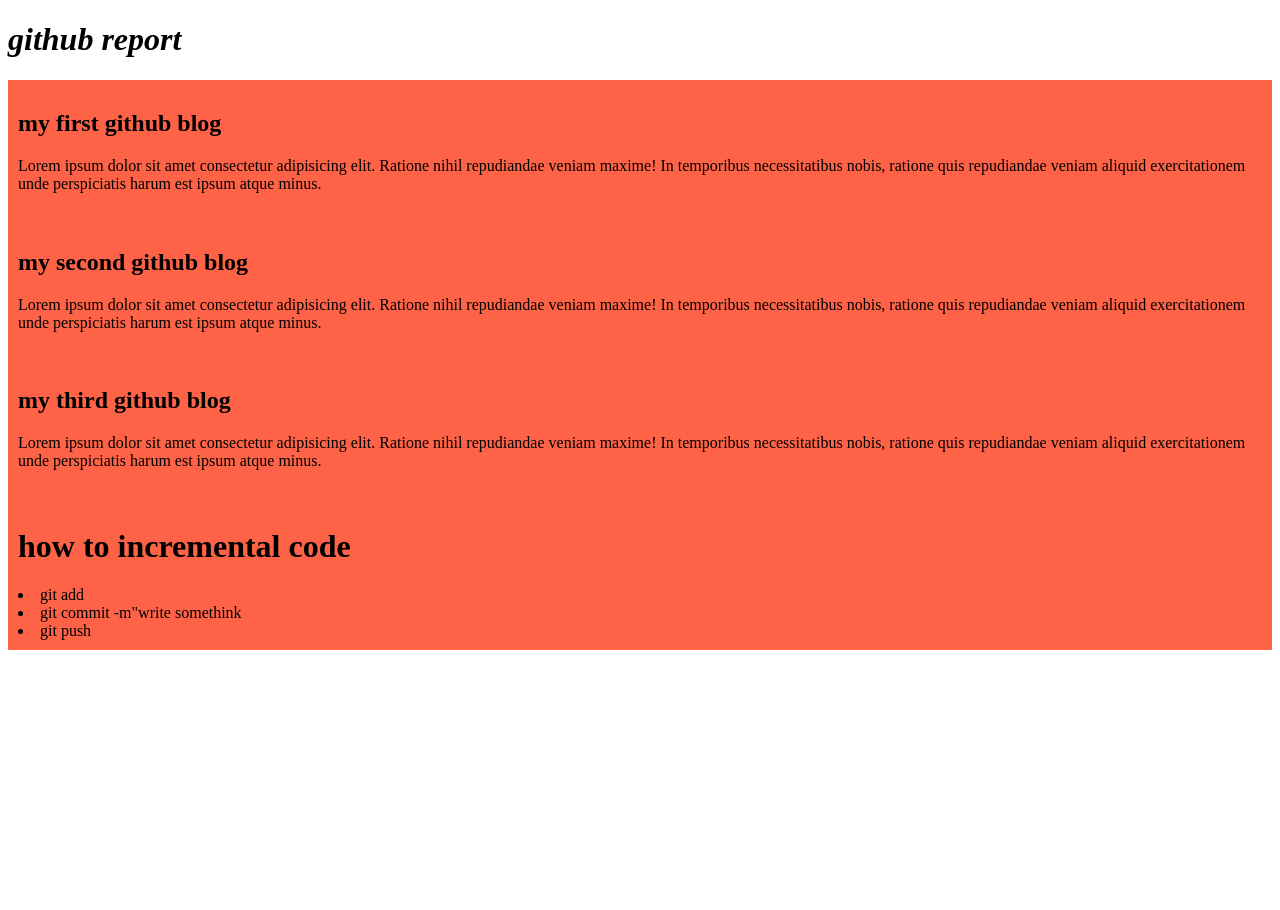
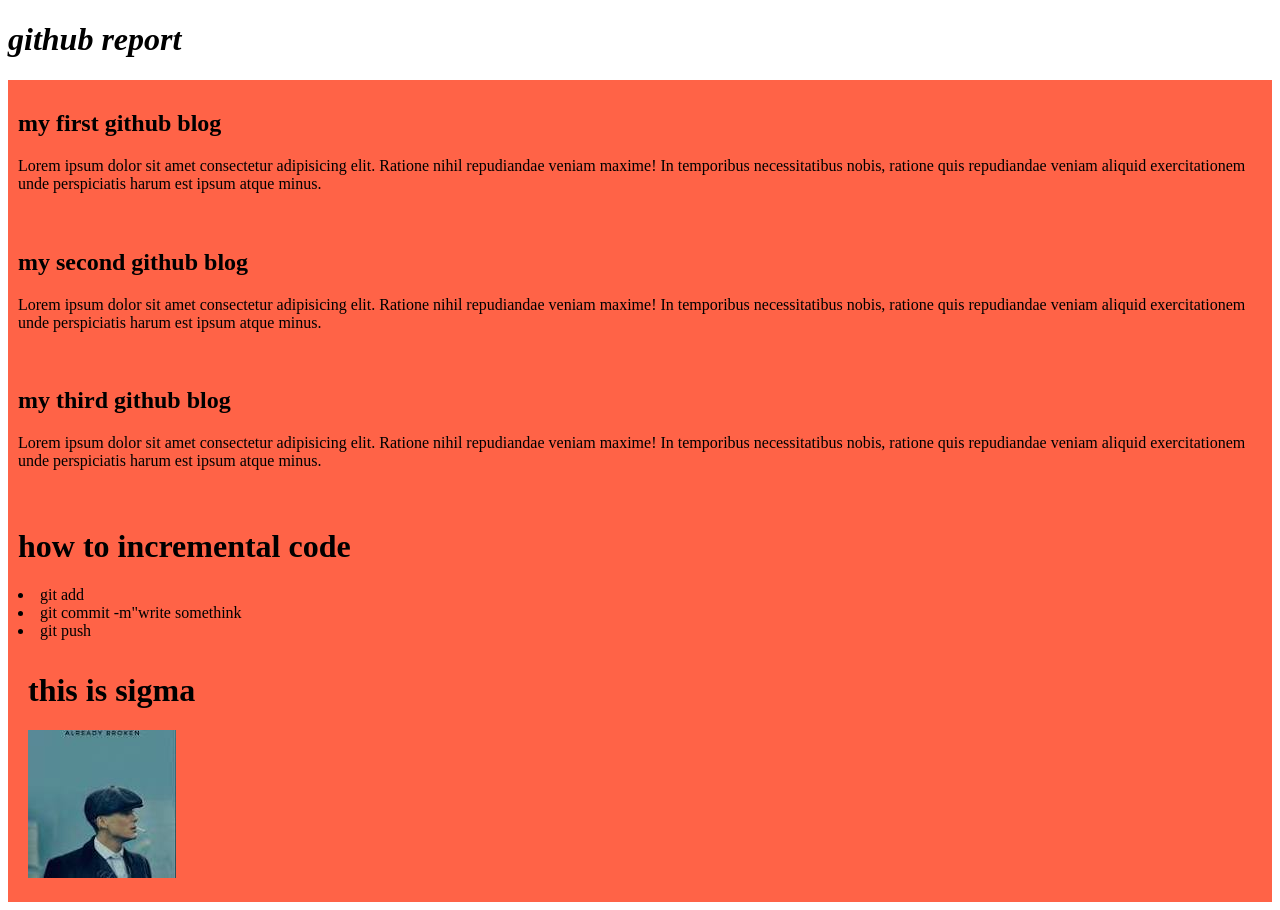
Before and after one commit to iatoha/my-first-github-report, a plain HTML site: page index.html in a window 1280 px wide. Before the commit the page ends 800 px from the top, so only its background shows below. Drawn offline with Linux system fonts and the light colour scheme.

Commit message:
image add

```diff
--- a/index.html
+++ b/index.html
@@ -25,5 +25,9 @@
     <li>git add</li>
     <li>git commit -m"write somethink</li>
     <li>git push</li>
+    <div>
+        <h1>this is sigma</h1>
+        <img src="download.jpg" alt="LOADING">
+    </div>
 </div>
 </html>
```
Also changed, not shown: download.jpg (added).
